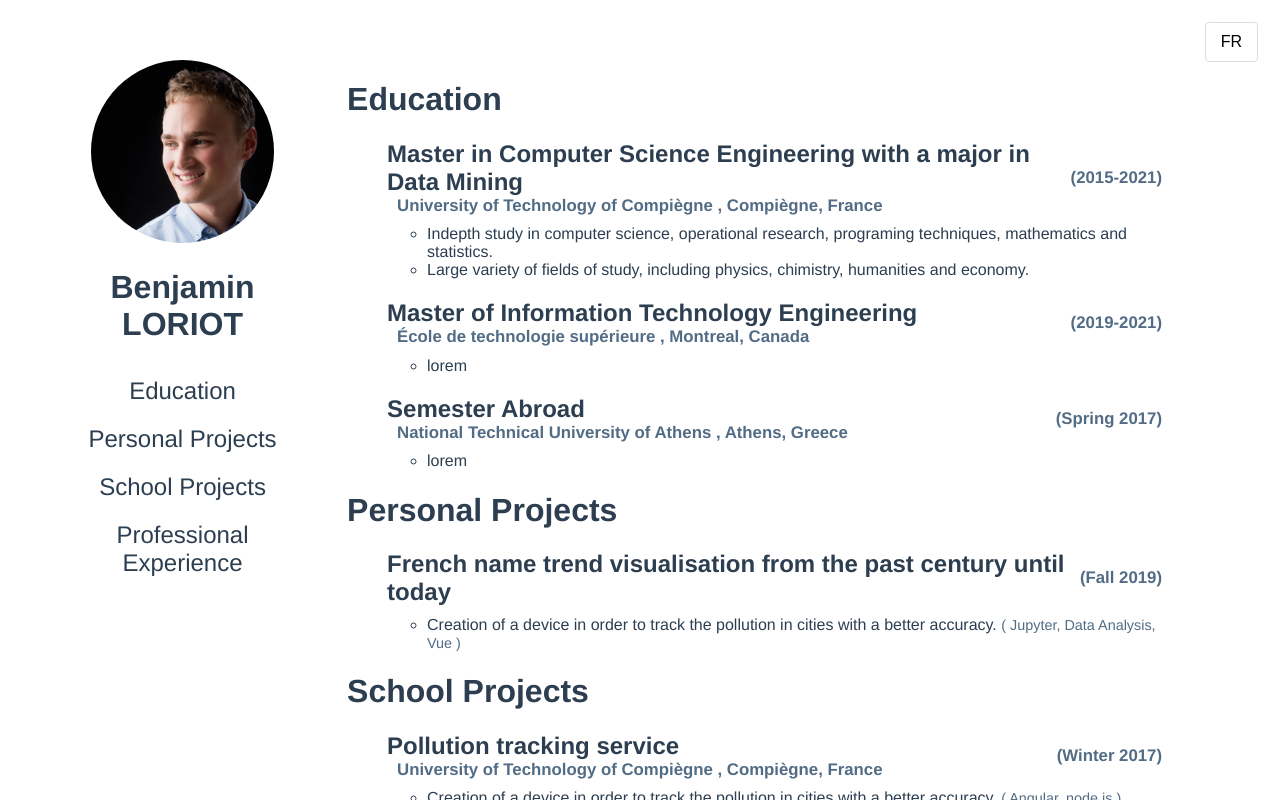
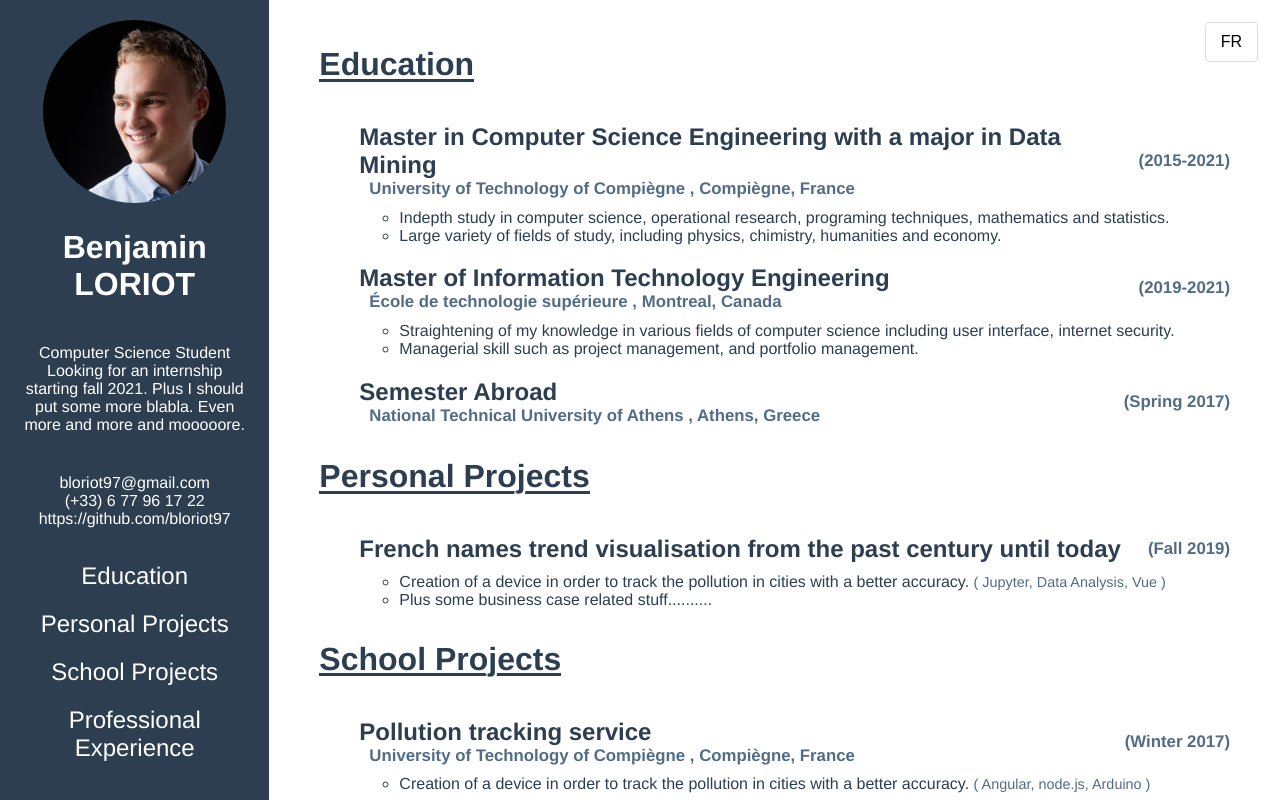
Before and after one commit to bloriot97/personal-page, a Vue app: page / in a window 1280 px wide. Shown: the top 800 px of the page. Built offline with nearby package versions, Linux system fonts and the light colour scheme.

Commit message:
global scss var + modal + sidebar style

```diff
--- a/package.json
+++ b/package.json
@@ -8,6 +8,9 @@
     "lint": "vue-cli-service lint"
   },
   "dependencies": {
+    "@fortawesome/fontawesome-svg-core": "^1.2.22",
+    "@fortawesome/free-solid-svg-icons": "^5.10.2",
+    "@fortawesome/vue-fontawesome": "^0.1.7",
     "core-js": "^2.6.5",
     "vue": "^2.6.10",
     "vue-html-to-paper": "^1.1.1",
--- a/src/App.vue
+++ b/src/App.vue
@@ -4,6 +4,18 @@
           <div id="sidebar_container" class="no-print">
               <img id='picture' src="@/assets/picture.png"/>
               <h1> Benjamin LORIOT </h1>
+              <div id="description">
+                  {{$t('description')}}
+              </div>
+              <div>
+                  {{$t('email')}}
+              </div>
+              <div>
+                  {{$t('phone_number')}}
+              </div>
+              <div>
+                  <a :href="$t('github')">{{$t('github')}}</a>
+              </div>
               <SideBar selected="education"/>
           </div>
           <div id="main_body">
@@ -11,7 +23,6 @@
           </div>
       </div>
     <LanguageSwitch id="language_switch" class="no-print"/>
-    <footer> Designed and developed by Benjamin Loriot </footer>
   </div>
 </template>
 
@@ -35,33 +46,53 @@ export default {
 </script>
 
 <style lang="scss">
+    @function set-button-text-color($color) {
+        @if (lightness( $color ) > 40) {
+            @return $primary_color;
+        }
+        @else {
+            @return $clear_primary_color;
+        }
+    }
+
+    body{
+        margin: 0;
+    }
+
     #app {
         font-family: 'Avenir', Helvetica, Arial, sans-serif;
         -webkit-font-smoothing: antialiased;
         -moz-osx-font-smoothing: grayscale;
         text-align: center;
-        color: #2c3e50;
-        margin: 60px 60px 0px 60px;
+        color: $primary_color;
+        margin: 0;
     }
     #flex_container {
         width: 100%;
         display: flex;
         @media screen and (max-width: $breakpoint-phone) {
-            margin: 10px;
             flex-direction: column;
             align-items: center;
         }
         @media screen and (min-width: $breakpoint-phone) and (max-width: $breakpoint-tablet) {
-            margin: 30px;
         }
     }
     #sidebar_container {
         width: $side_bar_width;
+        background-color: $side_bar_color;
         text-align: center;
+        padding: 20px;
+        color: set-button-text-color($side_bar_color);
+        @media screen and (max-width: $breakpoint-phone) {
+            width: 100%;
+        }
     }
     #picture {
         width: 80%;
         border-radius: 50%;
+    }
+    #description {
+        padding: 20px 0px 40px 0;
     }
     #language_switch{
         position: fixed;
@@ -70,6 +101,9 @@ export default {
     }
     #main_body{
         flex: 1 auto;
+        @media screen and (max-width: $breakpoint-phone) {
+            width: 100%;
+        }
 
     }
     a {
@@ -78,7 +112,7 @@ export default {
         transition: 0.1s;
     }
     a:hover {
-        color: #1abc9c;
+        color: $link_color;
         transition: 0.1s;
     }
     footer {
--- a/src/components/CVItem.vue
+++ b/src/components/CVItem.vue
@@ -5,18 +5,21 @@
                 <div>
                     <div>
                         <OptionalLink :text="title" :link="link" />
+                        <a v-if="moreInfo" v-on:click="$emit('more')" class="more">({{$t('more')}})</a>
                     </div>
-                    <div class="sub_title" v-if="location"> <OptionalLink :text="location" :link="location_link" />, <span class="location"> {{geoLocation}}</span> </div>
+                    <div class="sub_title" v-if="location">
+                        <OptionalLink :text="location" :link="location_link"/>, <span class="location"> {{geoLocation}}</span>
+                    </div>
                 </div>
                 <div class="date nobreak"> ({{date}}) </div>
             </h2>
             <div>
                 <ul>
                     <li v-for="(value, index) in descriptions" v-bind:key="index">
-                        {{value}}
-                        <span v-if="techno" class="techno">
+                        {{value.body}}
+                        <span v-if="value.key_outcome" class="techno">
                             (
-                                {{ techno.join(', ')}}
+                                {{ value.key_outcome.join(', ')}}
                             )
                         </span>
                     </li>
@@ -41,8 +44,8 @@
             geoLocation: String,
             date: String,
             descriptions: Array,
-            techno: Array,
             link: String,
+            moreInfo: Object,
         }
     }
 </script>
@@ -67,4 +70,12 @@
         font-size: 0.9em;
         color: $sub_title_color;
     }
+    .more {
+        font-size: 0.7em;
+        color: $sub_title_color;
+    }
+    .more:hover {
+        color: $link_color;
+        transition: 0.1s;
+    }
 </style>
--- a/src/components/MainContainer.vue
+++ b/src/components/MainContainer.vue
@@ -1,6 +1,29 @@
 <template>
     <div id="main_container">
-        <h1 id="education">{{ $t('sections.education') }}</h1>
+        <div v-for="(section_name, section_id) in $t('sections')" v-bind:key="section_name">
+            <h1 :id="section_id">{{ $t('sections.' + section_id) }}</h1>
+            <ul class="main_list">
+                <CVItem
+                        v-for="(edu, name) in $t(section_id)"
+                        v-bind:key="name"
+                        :title="edu.title"
+                        :location="edu.location"
+                        :location_link="edu.location_link"
+                        :geoLocation="edu.geoLocation"
+                        :date="edu.date"
+                        :descriptions="edu.descriptions"
+                        :link="edu.link"
+                        :moreInfo="edu.moreInfo"
+                        v-on:more="openModal(section_id, name)"
+                />
+            </ul>
+        </div>
+        <Modal
+                ref="modal"
+                :section="modalContent.section"
+                :name="modalContent.name"
+        />
+        <!-- <h1 id="education">{{ $t('sections.education') }}</h1>
         <ul class="main_list">
             <CVItem
                     v-for="(edu, name) in $t('education')"
@@ -55,18 +78,35 @@
                     :descriptions="edu.descriptions"
                     :techno="edu.techno"
             />
-        </ul>
-
+        </ul> -->
+        <footer> Designed and developed by Benjamin Loriot </footer>
     </div>
 </template>
 
 <script>
     import CVItem from './CVItem.vue'
+    import Modal from "./Modal";
 
     export default {
         name: "MainContainer",
         components: {
+            Modal,
             CVItem,
+        },
+        data() {
+            return {
+                modalContent: {
+                    section: 'school_projects',
+                    name: 'hackathon',
+                }
+            }
+        },
+        methods: {
+            openModal(section, name) {
+                this.modalContent.section = section
+                this.modalContent.name = name
+                this.$refs.modal.open()
+            }
         },
     }
 </script>
@@ -74,7 +114,7 @@
 <style scoped lang="scss">
 #main_container{
     text-align: left;
-    padding: 0px 50px;
+    padding: 30px 50px;
     @media (max-width: $breakpoint-tablet) {
         padding: 0px;
     }
@@ -88,4 +128,14 @@
         padding-left: 30px;
     }
 }
+    h1 {
+        border-bottom: 3px solid currentColor;
+        display: inline-block;
+        line-height: 0.85;
+        text-shadow:
+                2px 2px $clear_primary_color,
+                2px -2px $clear_primary_color,
+                -2px 2px $clear_primary_color,
+                -2px -2px $clear_primary_color;
+    }
 </style>
--- /dev/null
+++ b/src/components/Modal.vue
@@ -0,0 +1,110 @@
+<template>
+    <div class="modal_container" v-if="show" v-on:click="clickOutsideClose">
+        <div class="modal">
+            <div class="modal_content">
+                <img :src="parsed_pictures[0]">
+            </div>
+            <a class="close" v-on:click="close()"></a>
+            <div class="content">
+                <h1>{{$t(path + '.title')}}</h1>
+                <p v-for="(paragraph, index) in $t(path + '.moreInfo.description')" v-bind:key="index">
+                    {{paragraph}}
+                </p>
+            </div>
+        </div>
+    </div>
+</template>
+
+<script>
+    export default {
+        name: "Modal",
+        props: {
+            section: String,
+            name: String,
+        },
+        data() {
+            return {
+                show: false,
+            }
+        },
+        computed: {
+            parsed_pictures() {
+                return this.$t(this.section + '.' + this.name + '.moreInfo.pictures').map((img) => require('@/assets/' + img))
+            },
+            path() {
+                return this.section + '.' + this.name
+            }
+        },
+        methods: {
+            open() {
+                this.show = true;
+            },
+            close() {
+                this.show = false;
+            },
+            clickOutsideClose(event) {
+                if (event.target.className === 'modal_container'){
+                    this.close()
+                }
+            }
+        },
+    }
+</script>
+
+<style scoped lang="scss">
+    .modal_container {
+        height: 100vh;
+        width: 100vw;
+        background-color: #000000AA;
+        position: fixed;
+        top: 0;
+        left: 0;
+    }
+    .modal_content {
+        width: 100%;
+    }
+    .content {
+        padding: 0 30px;
+    }
+    .modal {
+        height: 90%;
+        width: 90%;
+        max-width: 900px;
+        max-height: 700px;
+        background-color: $clear_primary_color;
+        position: fixed;
+        top: 50vh;
+        left: 50vw;
+        transform: translate(-50%, -50%);
+        overflow: scroll;
+    }
+    .close {
+        position: absolute;
+        right: 32px;
+        top: 32px;
+        width: 32px;
+        height: 32px;
+        opacity: 0.3;
+    }
+    .close:hover {
+        opacity: 1;
+    }
+    .close:before, .close:after {
+        position: absolute;
+        left: 15px;
+        content: ' ';
+        height: 33px;
+        width: 2px;
+        background-color: #333;
+    }
+    .close:before {
+        transform: rotate(45deg);
+    }
+    .close:after {
+        transform: rotate(-45deg);
+    }
+
+    img {
+        width: 100%;
+    }
+</style>
--- a/src/scss/_variables.scss
+++ b/src/scss/_variables.scss
@@ -1,5 +1,10 @@
 $breakpoint-phone: 640px;
 $breakpoint-tablet: 768px;
 
+$primary_color: #2c3e50;
+$clear_primary_color: #FFFFFF;
 $sub_title_color: #526c85;
+$link_color: #1abc9c;
 $side_bar_width: 300px;
+
+$side_bar_color: $primary_color;
```
Also changed, not shown: src/assets/hackathon.jpg (added), src/plugins/i18n.js, 1 other file (tests, documents, lock files or other folders).
